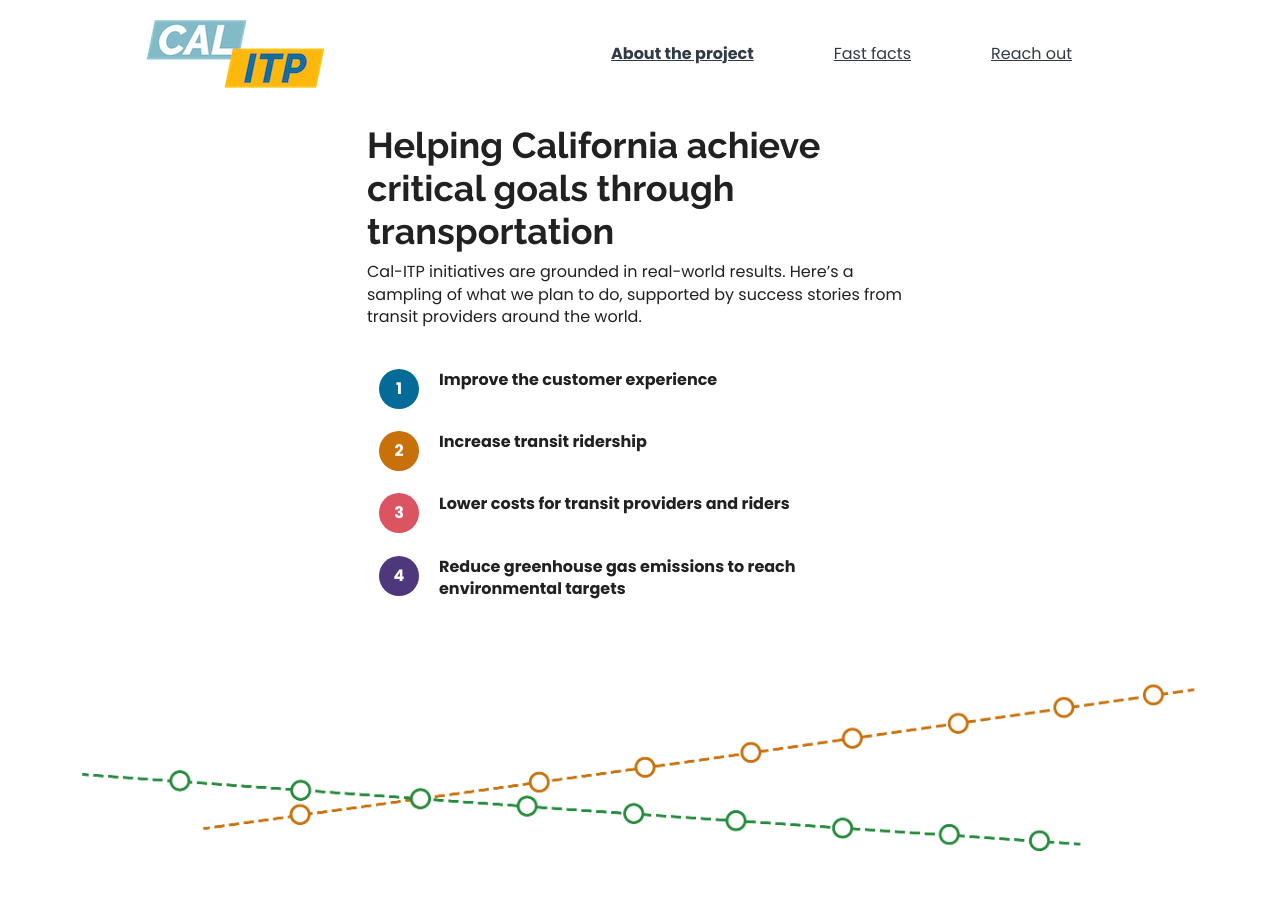
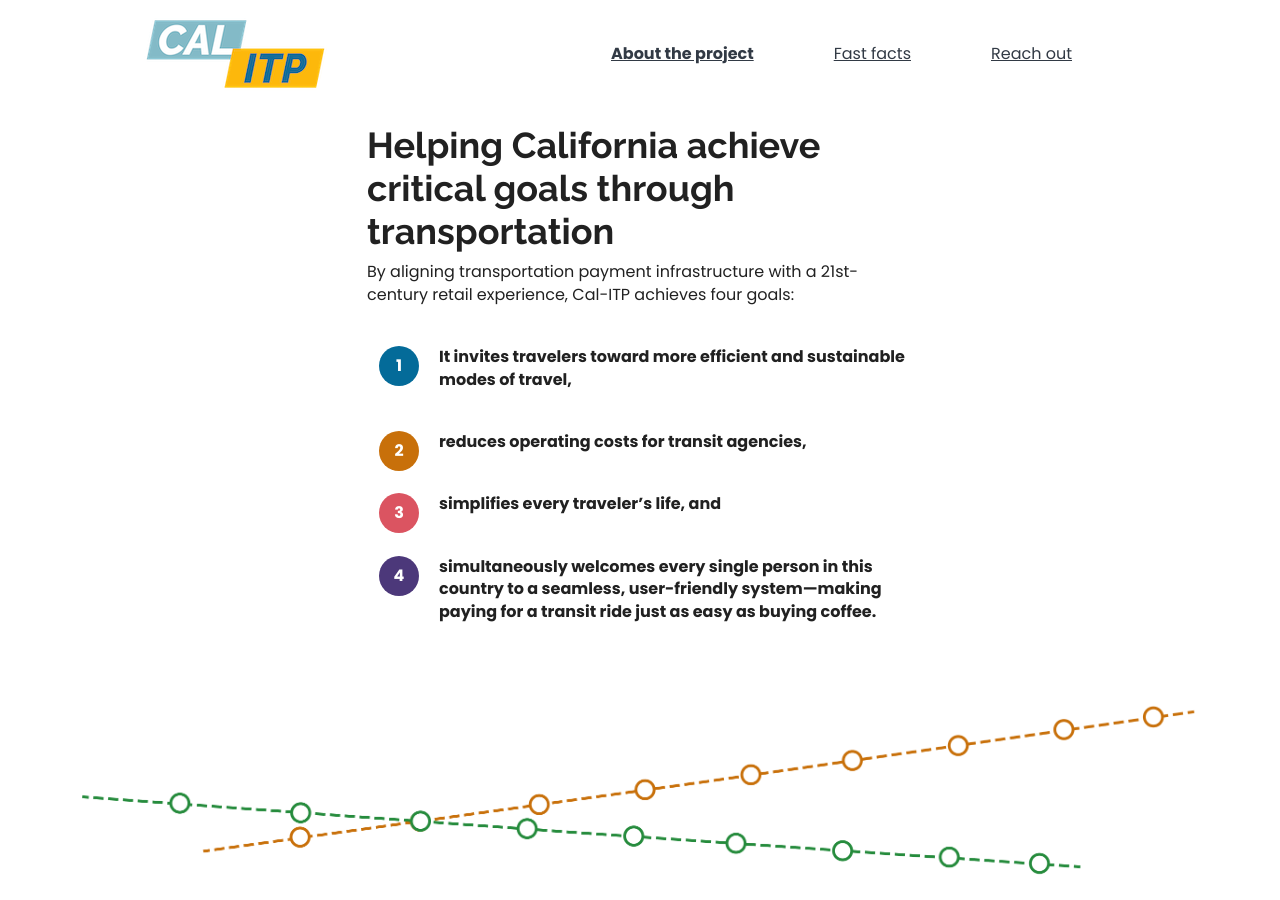
Before and after one commit to cal-itp/calitp.org, a Jekyll site: the page built from src/index.html, in a window 1280 px wide and 900 px high, scrolled down 3014 px. Built offline with Jekyll 4.4.1, drawn with Linux system fonts in a browser that asks for light colours.

Commit message:
fix(index): update copy for numbered section

```diff
--- a/src/index.html
+++ b/src/index.html
@@ -183,17 +183,17 @@
 <section id="funfacts" class="row justify-content-center">
   <div class="col-12 col-md-8 col-lg-6">
     <h2>Helping California achieve critical goals through transportation</h2>
-    <p>
-      Cal-ITP initiatives are grounded in real-world results. Here’s a sampling of what we plan to do, supported by success
-      stories from transit providers around the world.
-    </p>
+    <p>By aligning transportation payment infrastructure with a 21st-century retail experience, Cal-ITP achieves four goals:</p>
 
     <section id="facts">
       <ol>
-        <li>Improve the customer experience</li>
-        <li>Increase transit ridership</li>
-        <li>Lower costs for transit providers and riders</li>
-        <li>Reduce greenhouse gas emissions to reach environmental targets</li>
+        <li>It invites travelers toward more efficient and sustainable modes of travel,</li>
+        <li>reduces operating costs for transit agencies,</li>
+        <li>simplifies every traveler’s life, and</li>
+        <li>
+          simultaneously welcomes every single person in this country to a seamless, user-friendly system—making paying for a
+          transit ride just as easy as buying coffee.
+        </li>
       </ol>
     </section>
   </div>
```
